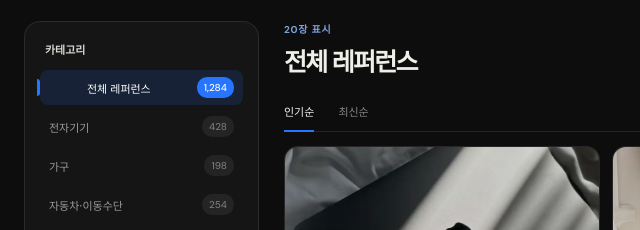
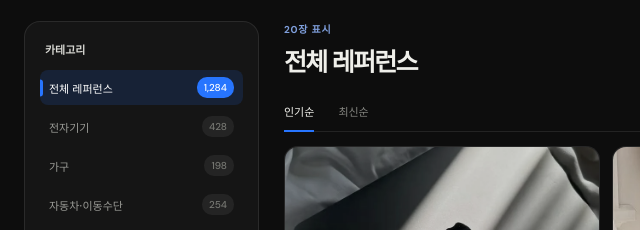
Before and after one commit to seojaeohcode/snapguide, a plain HTML site: page index.html in a window 1280 px wide. Both pictures are taken after a click on the tab "사진 레퍼런스". Shown: the part 257-487 px from the top of the page, 0-640 px from the left. Drawn offline with Linux system fonts and the light colour scheme.

Commit message:
Keep reference category labels left aligned

```diff
--- a/styles.css
+++ b/styles.css
@@ -282,11 +282,11 @@ body.reference-mode #cart-button { display: none; }
 .reference-side-block + .reference-side-block { border-top: 1px solid var(--line); }
 .reference-side-label { display: block; margin: 0 5px 13px; color: #d8d8d3; font-size: 11px; font-weight: 700; }
 .reference-category-list { display: grid; gap: 4px; }
-.reference-category { display: flex; align-items: center; justify-content: space-between; min-height: 35px; padding: 0 9px; border-radius: 8px; color: #9a9b96; background: transparent; text-align: left; font-size: 11px; transition: background .18s ease, color .18s ease; }
+.reference-category { position: relative; display: flex; align-items: center; justify-content: space-between; min-height: 35px; padding: 0 9px; border-radius: 8px; color: #9a9b96; background: transparent; text-align: left; font-size: 11px; transition: background .18s ease, color .18s ease; }
 .reference-category b { padding: 4px 7px; border-radius: 10px; color: #777873; background: #242424; font-family: "DM Sans", sans-serif; font-size: 10px; font-weight: 500; }
 .reference-category:hover { color: #f4f4f0; background: rgba(255,255,255,.045); }
 .reference-category.active { color: #fff; background: var(--blue-soft); }
-.reference-category.active::before { content: ""; width: 3px; height: 17px; margin-left: -12px; margin-right: 1px; border-radius: 0 4px 4px 0; background: var(--blue); }
+.reference-category.active::before { content: ""; position: absolute; top: 50%; left: 0; width: 3px; height: 17px; border-radius: 0 4px 4px 0; background: var(--blue); transform: translateY(-50%); }
 .reference-category.active b { color: #fff; background: var(--blue); }
 .reference-detail-block { padding-top: 15px; padding-bottom: 17px; }
 .reference-subcategories { display: flex; flex-wrap: wrap; gap: 5px; }
```
